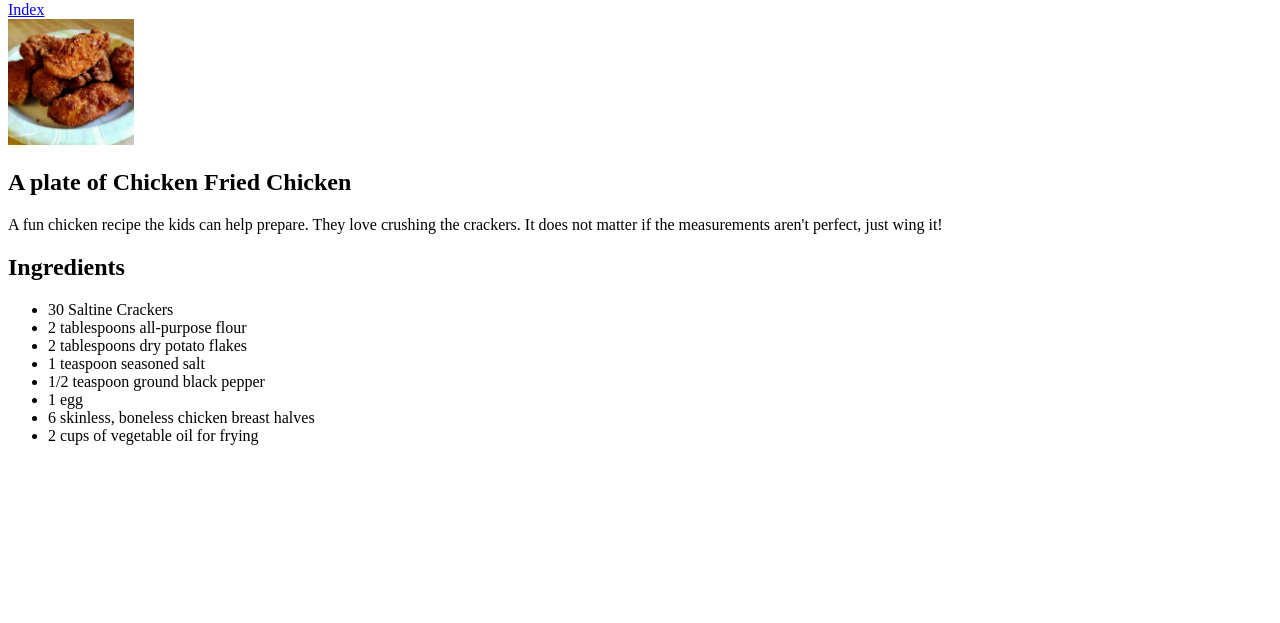
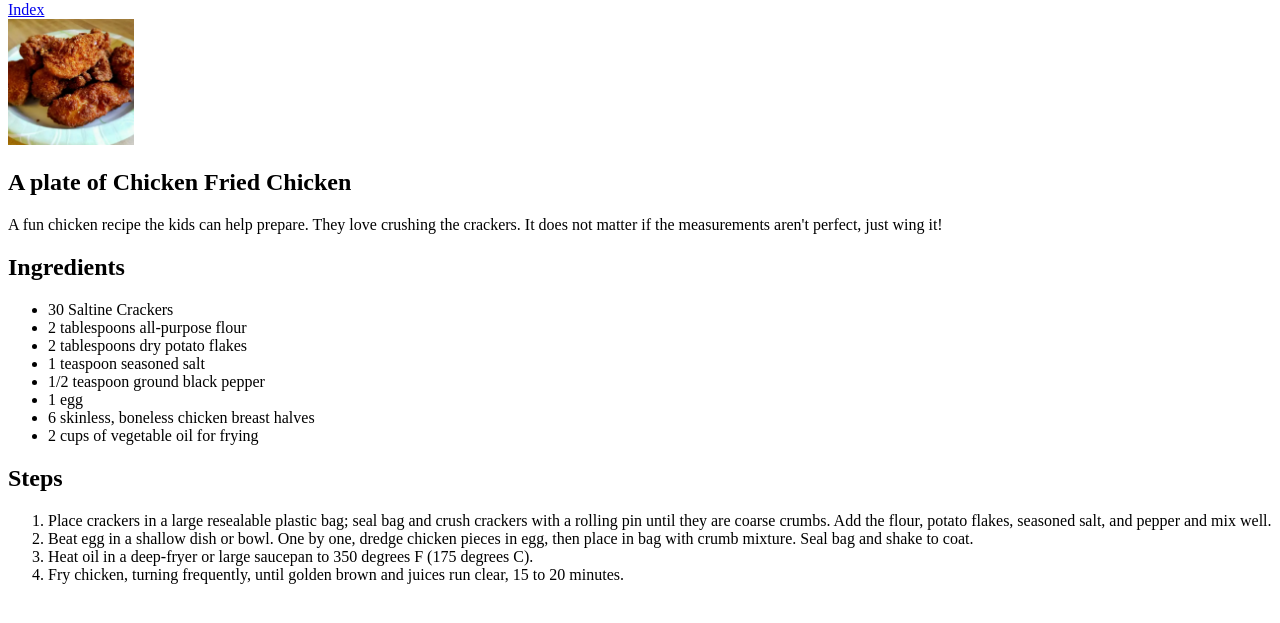
Before and after one commit to Collin-Holloway/odin-recipes, a plain HTML site: page recipes/friedchicken.html in a window 1280 px wide. Shown: the part 79-702 px from the top of the page. Drawn offline with Linux system fonts and the light colour scheme.

Commit message:
Added steps

```diff
--- a/recipes/friedchicken.html
+++ b/recipes/friedchicken.html
@@ -26,5 +26,12 @@
         <li>6 skinless, boneless chicken breast halves</li>
         <li>2 cups of vegetable oil for frying</li>
     </ul>
+    <h2>Steps</h2>
+    <ol>
+        <li>Place crackers in a large resealable plastic bag; seal bag and crush crackers with a rolling pin until they are coarse crumbs. Add the flour, potato flakes, seasoned salt, and pepper and mix well.</li>
+        <li>Beat egg in a shallow dish or bowl. One by one, dredge chicken pieces in egg, then place in bag with crumb mixture. Seal bag and shake to coat.</li>
+        <li>Heat oil in a deep-fryer or large saucepan to 350 degrees F (175 degrees C).</li>
+        <li>Fry chicken, turning frequently, until golden brown and juices run clear, 15 to 20 minutes.</li>
+    </ol>
 </body>
 </html>
```
